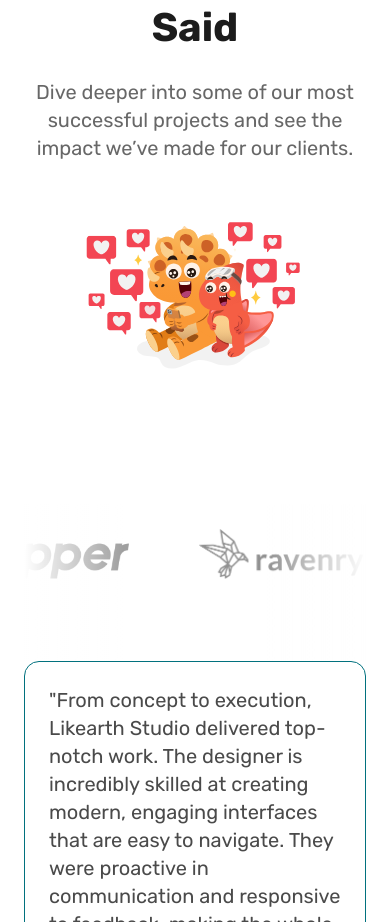
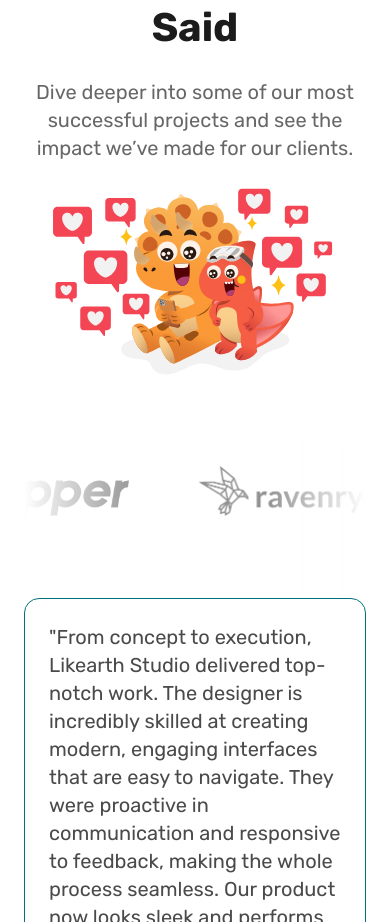
Before and after one commit to rizkyyusril00/likeArth, a React (Vite) app in the folder likeArth/: page / in a window 390 px wide. Shown: the part 8660-9582 px from the top of the page. Built offline with nearby package versions, Linux system fonts and the light colour scheme.

Commit message:
remove lotie mobile

```diff
--- a/likeArth/src/assets/components/TestimonialsComponent/headerTestimonials.jsx
+++ b/likeArth/src/assets/components/TestimonialsComponent/headerTestimonials.jsx
@@ -65,23 +65,18 @@ export default function HeaderTestimonials() {
       {inView &&
         (isMobile ? (
           // Mobile: Render image
-          <div
-            className="relative -mt-10 md:-mt-14 lg:-mt-0"
+          <figure
             data-aos="fade-left"
             data-aos-once="true"
             data-aos-duration="1000"
             data-aos-easing="ease-in-out"
             data-aos-delay="500"
           >
-            <Lottie
-              animationData={memoizedAnimationData}
-              loop={true}
-              autoPlay={true}
-              style={{ width: "100%", height: "100%" }}
-              className="w-full h-full"
+            <img
+              src={Testimonials}
+              alt="Testimonials illustration for mobile"
             />
-            <div className="w-[200px] h-[40px] absolute bottom-0 right-0 bg-white"></div>
-          </div>
+          </figure>
         ) : (
           // Desktop/Tablet: Render Lottie
           <div
--- a/likeArth/src/assets/components/footerHero.jsx
+++ b/likeArth/src/assets/components/footerHero.jsx
@@ -74,12 +74,6 @@ export default function FooterHero() {
             </div>
             {/* mobile poins */}
             <PoinsType />
-            {/* <div className="flex justify-center items-center gap-[0.5rem] lg:hidden">
-              <i className="bi bi-check-circle text-primary text-[1rem]"></i>
-              <p className="text-[1rem] text-[#676767] text-center">
-                Your satisfaction is our priority
-              </p>
-            </div> */}
             {/* contact us */}
             <div className="px-7 sm:px-[58px] md:px-[165px] lg:px-[280px] xl:px-[270px] container mx-auto max-w-[1120px] flex items-center justify-center">
               <motion.div
```
